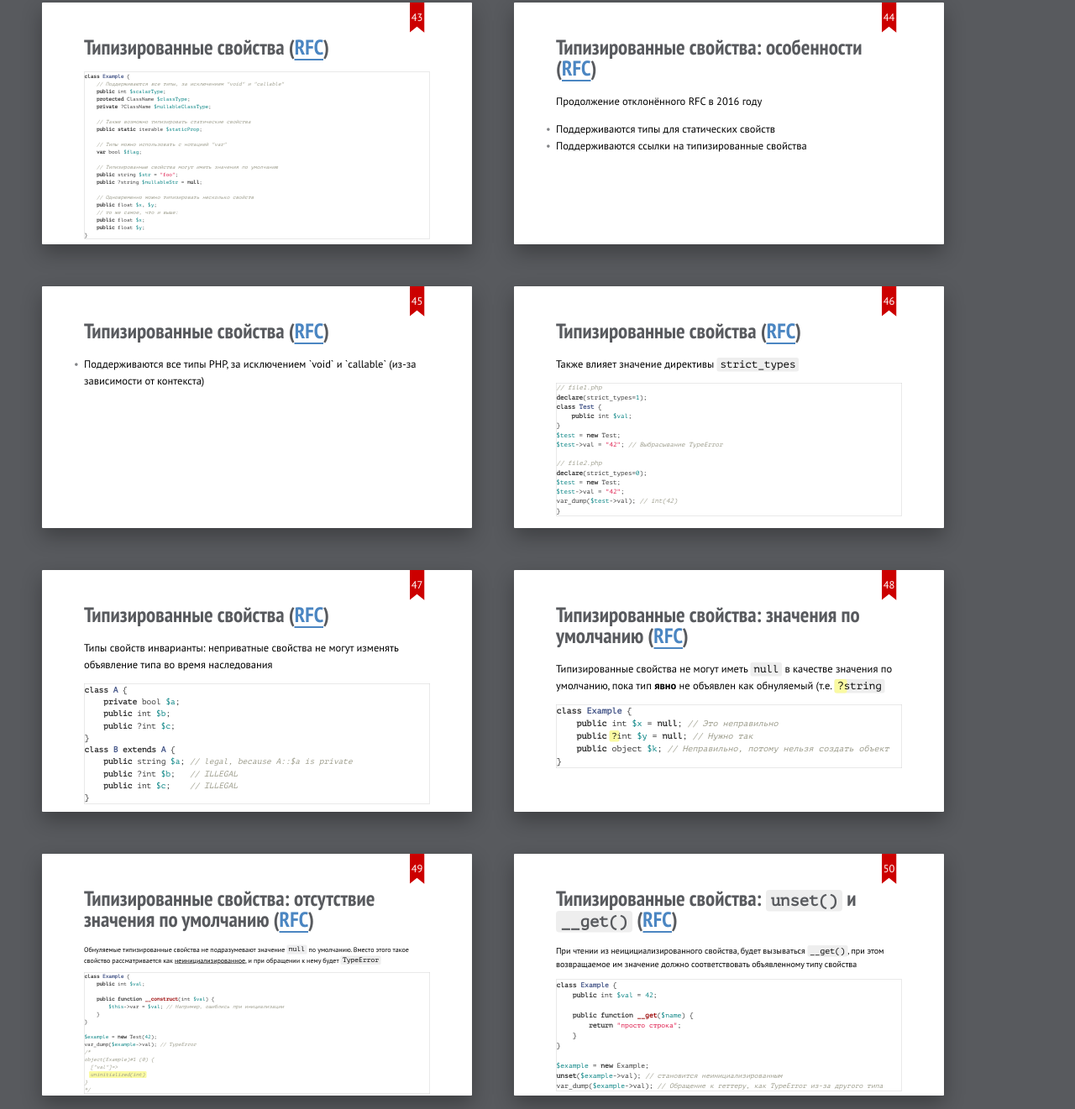
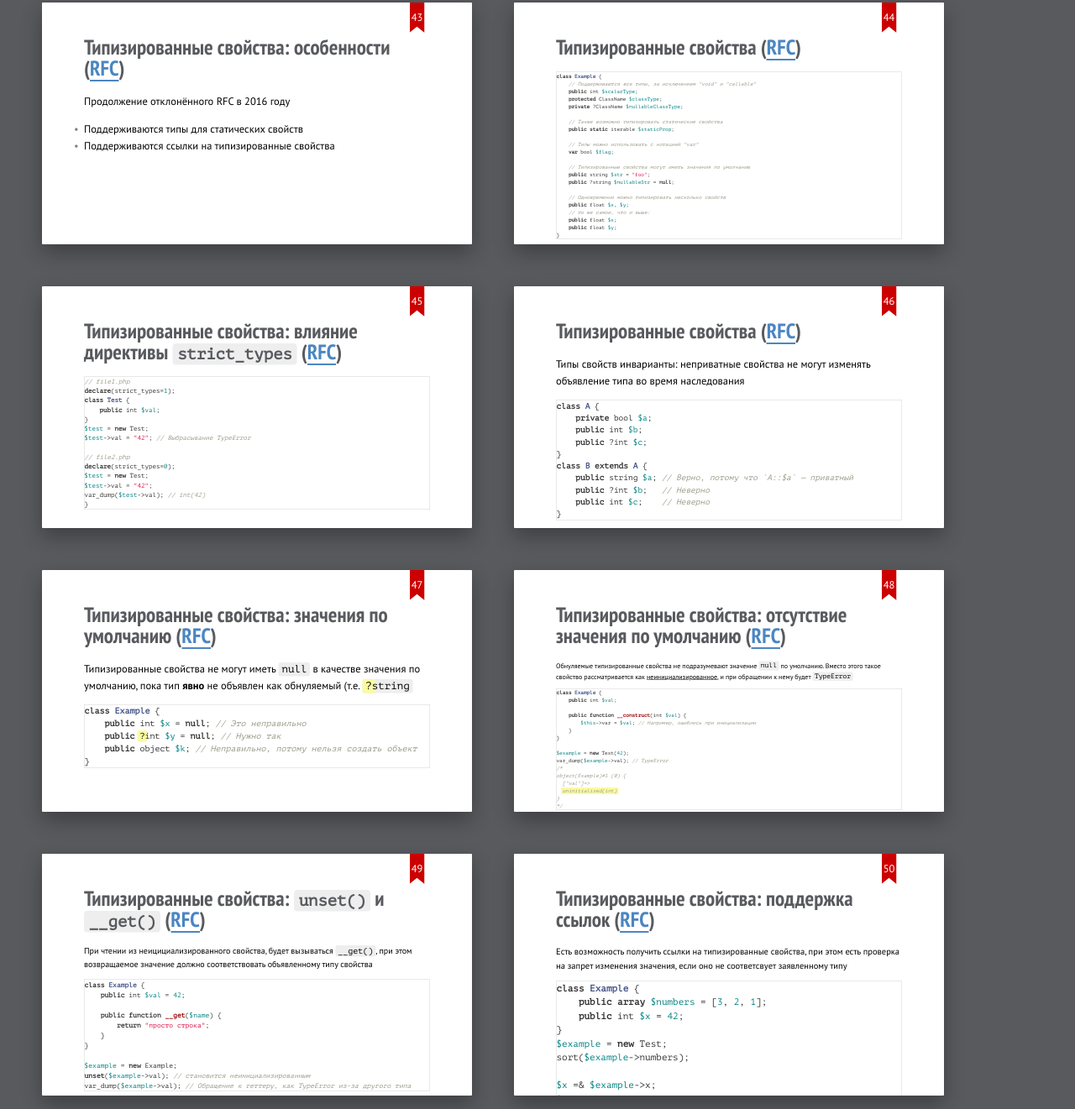
Before and after one commit to lex111/php73-slides, a website: page index.html in a window 1280 px wide. Shown: the part 7269-8590 px from the top of the page at 84% size. Drawn offline with Linux system fonts and the light colour scheme; files whose address does not match are found by name.

Commit message:
Обновление

```diff
--- a/index.html
+++ b/index.html
@@ -145,8 +145,6 @@ c
   HELLO WORLD <-- ↘️ вызовёт ошибку из-за этого
 HELLO;
 <mark class="important">Parse error: syntax error, unexpected 'WORLD' (T_STRING) in</mark></code></pre>
-
-        <!-- <a href="https://wiki.php.net/rfc/flexible_heredoc_nowdoc_syntaxes">Ссылка на RFC</a> -->
     </section>
 
     <section class="slide">
@@ -161,8 +159,6 @@ foo(<mark>,</mark>); // Parse error
 baz('function', 'bar',<mark>,</mark>); // Parse error
 foo(<mark>,</mark> 'function', 'bar'); // Parse error
 </code></pre>
-
-        <!-- <a href="https://wiki.php.net/rfc/trailing-comma-function-calls">Ссылка на RFC</a> -->
     </section>
 
 <!--
@@ -203,8 +199,6 @@ if (json_last_error() !== JSON_ERROR_NONE) {
 }</code></pre>
             </div>
         </div>
-
-        <!-- <a href="https://wiki.php.net/rfc/json_throw_on_error">Ссылка на RFC</a> -->
     </section>
 
     <section class="slide">
@@ -251,8 +245,6 @@ echo $b;</code></pre>
 ]);</code></pre>
 
         <a href="https://tools.ietf.org/html/draft-ietf-httpbis-cookie-same-site-00">Черновик по SameSite 🔗</a>
-
-        <!-- <a href="https://wiki.php.net/rfc/same-site-cookie">Ссылка на RFC</a> -->
     </section>
 
     <section class="slide">
@@ -287,6 +279,8 @@ echo $b;</code></pre>
         <h2>Многобайтовые строки</h2>
 
         <p>Добавлена полная поддержка процесса преобразования регистра символа (<i>case-mapping</i>) и процесса создания двух текстов для целей сравнения (<i>case-folding</i>)</p>
+
+        <!-- буква "эсцет" заменяется на две буквы ss -->
 
         <pre><code class="php">echo mb_strtoupper(&quot;Straße&quot;);
 // Ранее — `STRAßE`
@@ -343,8 +337,6 @@ INSERT INTO vocabulary(word) VALUES('jovial')
 }</code></pre>
             </div>
         </div>
-
-        <!-- <a href="https://wiki.php.net/rfc/is-countable">Ссылка на RFC</a> -->
     </section>
 
     <section class="slide">
@@ -367,8 +359,6 @@ foreach ($array as $key => $value) {
 $firstKey = array_key_first();</code></pre>
             </div>
         </div>
-
-        <!-- <a href="https://wiki.php.net/rfc/array_key_first_last">Ссылка на RFC</a> -->
     </section>
 
     <section class="slide">
@@ -386,8 +376,6 @@ $lastKey = array_key_last($arr);
                 </code></pre>
             </div>
         </div>
-
-        <!-- <a href="https://wiki.php.net/rfc/array_key_first_last">Ссылка на RFC</a> -->
 
         <br>
 
@@ -469,8 +457,6 @@ Array
                 <pre><code class="php">preg_match('/[\w.<mark>-</mark>]+/', '');</code></pre>
             </div>
         </div>
-
-        <!-- <a href="https://wiki.php.net/rfc/pcre2-migration">Ссылка на RFC</a> -->
     </section>
 
     <section class="slide">
@@ -490,8 +476,6 @@ $baz = compact('foz'); // ошиблись, вместо `foo` передали
         </div>
 
         <br>
-
-        <!-- <a href="https://wiki.php.net/rfc/compact">Ссылка на RFC</a> -->
     </section>
 
     <section class="slide">
@@ -510,8 +494,6 @@ $result = constant('current_version'); // 7.3
 <mark class="important">Deprecated: Case-insensitive constants are deprecated. The correct<br>casing for this constant is "CURRENT_VERSION"</mark></code></pre>
             </div>
         </div>
-
-        <!-- <a href="https://wiki.php.net/rfc/case_insensitive_constant_deprecation">Ссылка на RFC</a> -->
     </section>
 
     <section class="slide">
@@ -568,11 +550,6 @@ var_dump(Test::$x, Test2::$x);
 
     </section>
 
-    <!-- <section class="slide">
-        <h2></h2>
-
-    </section> -->
-
     <section class="slide">
         <h2>PHP 7.3: устаревший функционал</h2>
 
@@ -594,11 +571,6 @@ var_dump(strpos($str, 10)); // bool(false)
 
         <a href="https://wiki.php.net/rfc/deprecations_php_7_3#string_search_functions_with_integer_needle">Ссылка на раздел RFC</a>
     </section>
-
-    <!-- <section class="slide">
-        <h2></h2>
-
-    </section> -->
 
     <section class="slide">
         <h2>PHP 7.3: прочие изменения</h2>
@@ -627,11 +599,6 @@ array_push($b, ...$a);
 // В PHP 7.3 такого предупреждения не будет</code></pre>
     </section>
 
-    <!-- <section class="slide">
-        <h2></h2>
-
-    </section> -->
-
     <section class="slide future-php-slide">
         <h2>Полезные ссылки про PHP 7.3 🎓</h2>
 
@@ -645,7 +612,6 @@ array_push($b, ...$a);
 
     <section class="slide">
         <h2 class="shout">А что известно<br>про PHP 7.4?</h2>
-
     </section>
 
     <section class="slide">
@@ -682,6 +648,17 @@ array_push($b, ...$a);
     </section>
 
     <section class="slide">
+        <h2>Типизированные свойства: особенности (<a href="https://wiki.php.net/rfc/typed_properties_v2">RFC</a>)</h2>
+
+        <p>Продолжение отклонённого RFC в 2016 году</p>
+
+        <ul>
+            <li>Поддерживаются типы для статических свойств</li>
+            <li>Поддерживаются ссылки на типизированные свойства</li>
+        </ul>
+    </section>
+
+    <section class="slide">
         <h2>Типизированные свойства (<a href="https://wiki.php.net/rfc/typed_properties_v2">RFC</a>)</h2>
 
         <pre style="font-size: 12px;"><code class="php">class Example {
@@ -709,31 +686,17 @@ array_push($b, ...$a);
 
     </section>
 
-    <section class="slide">
-        <h2>Типизированные свойства: особенности (<a href="https://wiki.php.net/rfc/typed_properties_v2">RFC</a>)</h2>
-
-        <p>Продолжение отклонённого RFC в 2016 году</p>
-
-        <ul>
-            <li>Поддерживаются типы для статических свойств</li>
-            <li>Поддерживаются ссылки на типизированные свойства</li>
-        </ul>
-
-    </section>
-
-    <section class="slide">
+    <!-- <section class="slide">
         <h2>Типизированные свойства (<a href="https://wiki.php.net/rfc/typed_properties_v2">RFC</a>)</h2>
 
         <ul>
             <li>Поддерживаются все типы PHP, за исключением `void` и `callable` (из-за зависимости от контекста)</li>
         </ul>
 
-    </section>
+    </section> -->
 
     <section class="slide">
-        <h2>Типизированные свойства (<a href="https://wiki.php.net/rfc/typed_properties_v2">RFC</a>)</h2>
-
-        <p>Также влияет значение директивы <code>strict_types</code></p>
+        <h2>Типизированные свойства: влияние директивы  <code>strict_types</code> (<a href="https://wiki.php.net/rfc/typed_properties_v2">RFC</a>)</h2>
 
         <pre style="font-size: 15px;"><code class="php">// file1.php
 declare(strict_types=1);
@@ -749,7 +712,6 @@ $test = new Test;
 $test-&gt;val = &quot;42&quot;;
 var_dump($test-&gt;val); // int(42)
 }</code></pre>
-
     </section>
 
     <section class="slide">
@@ -763,9 +725,9 @@ var_dump($test-&gt;val); // int(42)
     public ?int $c;
 }
 class B extends A {
-    public string $a; // legal, because A::$a is private
-    public ?int $b;   // ILLEGAL
-    public int $c;    // ILLEGAL
+    public string $a; // Верно, потому что `A::$a` — приватный
+    public ?int $b;   // Неверно
+    public int $c;    // Неверно
 }</code></pre>
     </section>
 
@@ -785,7 +747,7 @@ class B extends A {
     <section class="slide">
         <h2>Типизированные свойства: отсутствие значения по умолчанию (<a href="https://wiki.php.net/rfc/typed_properties_v2">RFC</a>)</h2>
 
-        <p style="font-size: 16px;">Обнуляемые типизированные свойства не подразумевают значение <code>null</code> по умолчанию. Вместо этого    такое свойство рассматривается как <u>неинициализированное</u>, и при обращении к нему будет <code>TypeError</code></p>
+        <p style="font-size: 16px;">Обнуляемые типизированные свойства не подразумевают значение <code>null</code> по умолчанию. Вместо этого такое свойство рассматривается как <u>неинициализированное</u>, и при обращении к нему будет <code>TypeError</code></p>
 
         <pre style="font-size: 12px;"><code class="php">class Example {
     public int $val;
@@ -809,7 +771,7 @@ object(Example)#1 (0) {
     <section class="slide">
         <h2>Типизированные свойства: <code>unset()</code> и <code>__get()</code> (<a href="https://wiki.php.net/rfc/typed_properties_v2">RFC</a>)</h2>
 
-        <p style="font-size: 20px;">При чтении из неицициализированного свойства, будет вызываться <code>__get()</code>, при этом возвращаемое им значение должно соответствовать объявленному типу свойства</p>
+        <p style="font-size: 20px;">При чтении из неицициализированного свойства, будет вызываться <code>__get()</code>, при этом возвращаемое значение должно соответствовать объявленному типу свойства</p>
 
         <pre style="font-size: 16px;"><code class="php">class Example {
     public int $val = 42;
@@ -825,7 +787,7 @@ var_dump($example->val); // Обращение к геттеру, как TypeErr
     </section>
 
     <section class="slide">
-        <h2>Типизированные свойства: ссылки (<a href="https://wiki.php.net/rfc/typed_properties_v2">RFC</a>)</h2>
+        <h2>Типизированные свойства: поддержка ссылок (<a href="https://wiki.php.net/rfc/typed_properties_v2">RFC</a>)</h2>
 
         <p style="font-size: 21px;">Есть возможность получить ссылки на типизированные свойства, при этом есть проверка на запрет изменения значения, если оно не соответсвует заявленному типу</p>
 
@@ -865,8 +827,6 @@ $x = &quot;теперь строка&quot;; // TypeError</code></pre>
         </blockquote>
 
         <p>Может быть использована для загрузки «стандартных» функций, классов, констант</p>
-
-        <!-- <a href="https://wiki.php.net/rfc/preload">Ссылка на RFC</a> -->
     </section>
 
     <section class="slide">
@@ -971,8 +931,6 @@ example(); // Функция example
             <li>Идентификаторы алгоритмы становятся строками, а не числами, как сейчас (но использование констант вроде <code>PASSWORD_BCRYPT</code> по-прежнему будет работать). При этом <code>PASSWORD_DEFAULT</code> равняется <code>null</code></li>
             <li>В целях обратной совместимости, добавлена поддержка целочисленных констант (0-3)</li>
         </ul>
-
-        <!-- <a href="https://wiki.php.net/rfc/password_registry">Ссылка на RFC</a> -->
     </section>
 
     <section class="slide">
@@ -987,8 +945,6 @@ $arr2 = [...$arr1]; // [1, 2, 3]
 $arr3 = [0, ...$arr1]; // [0, 1, 2, 3]
 $arr4 = array(...$arr1, ...$arr2, 111);
 // [1, 2, 3, 1, 2, 3, 111]</code></pre>
-
-        <!-- <a href="https://wiki.php.net/rfc/spread_operator_for_array">Ссылка на RFC</a> -->
     </section>
 
     <section class="slide">
@@ -999,8 +955,6 @@ $arr4 = array(...$arr1, ...$arr2, 111);
             <li value="+">Вследствие этого можно удалить проверки <code>extension_loaded('hash')</code></li>
             <li value="−">Немного станет больше занимать места минимальная сборка PHP</li>
         </ul>
-
-        <!-- <a href="https://wiki.php.net/rfc/permanent_hash_ext">Ссылка на RFC</a> -->
     </section>
 
     <section class="slide">
@@ -1141,8 +1095,6 @@ var_dump($result);</code></pre>
 }</code></pre>
             </div>
         </div>
-
-        <!-- <a href="https://wiki.php.net/rfc/negative_array_index">Ссылка на RFC</a> -->
     </section>
 
     <section class="slide">
```
